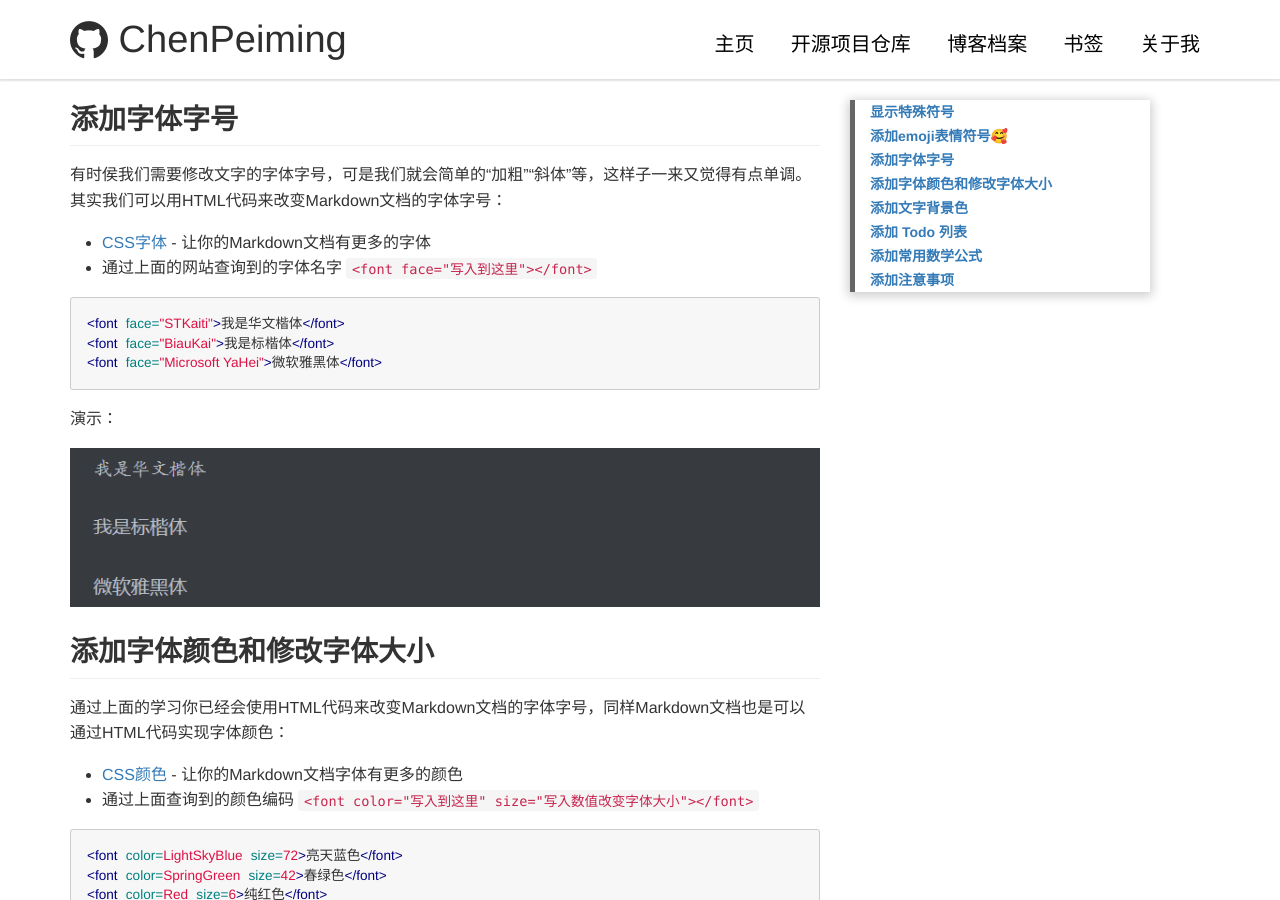
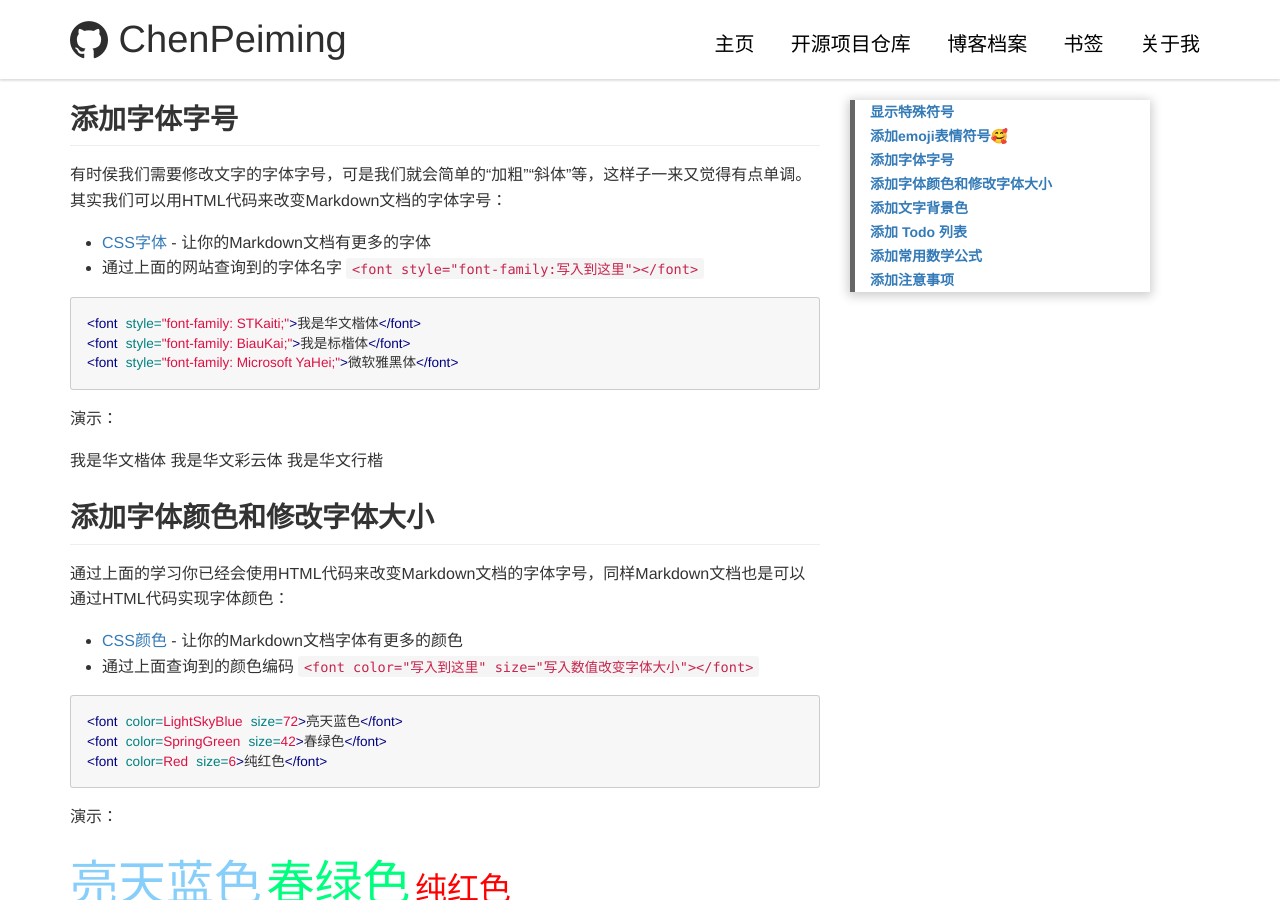
Before and after one commit to MingTechPro/ChenPeiming52001.github.io, a Jekyll site: the page built from _posts/2023/2023-12-14-Blog-Advanced-Found.md, in a window 1280 px wide and 900 px high, scrolled down 1198 px. Built offline with Jekyll 4.4.1, drawn with Linux system fonts in a browser that asks for light colours; formulas are drawn with MathJax 3; comment, search, counter and statistics services are not loaded.

Commit message:
上传文章

````diff
--- a/_posts/2023/2023-12-14-Blog-Advanced-Found.md
+++ b/_posts/2023/2023-12-14-Blog-Advanced-Found.md
@@ -58,17 +58,21 @@ tags:
 有时侯我们需要修改文字的字体字号，可是我们就会简单的“加粗”“斜体”等，这样子一来又觉得有点单调。<br>其实我们可以用HTML代码来改变Markdown文档的字体字号：
 
 - [CSS字体](https://www.jb51.net/css/67658.html) - 让你的Markdown文档有更多的字体
-- 通过上面的网站查询到的字体名字 `<font face="写入到这里"></font>`
+- 通过上面的网站查询到的字体名字 `<font style="font-family:写入到这里"></font>`
 
 ```html
-<font face="STKaiti">我是华文楷体</font>
-<font face="BiauKai">我是标楷体</font>
-<font face="Microsoft YaHei">微软雅黑体</font>
+<font style="font-family: STKaiti;">我是华文楷体</font>
+<font style="font-family: BiauKai;">我是标楷体</font>
+<font style="font-family: Microsoft YaHei;">微软雅黑体</font>
 ```
 
 演示：
 
-[![字体字号](/images/2023/2023-12-14-Blog-Advanced-Found/2023-12-14-Blog-Advanced-Found-1.png)](/images/2023/2023-12-14-Blog-Advanced-Found/2023-12-14-Blog-Advanced-Found-1.png)
+<font style="font-family: STKaiti;">我是华文楷体</font>
+
+<font style="font-family: STCaiyun;">我是华文彩云体</font>
+
+<font style="font-family: STXingkai;">我是华文行楷</font>
 
 ## 添加字体颜色和修改字体大小
 
````
Also changed, not shown: _posts/2023/2023-12-12-create-blog.md (+12 -10 lines), images/2023/2023-12-14-Blog-Advanced-Found/2023-12-14-Blog-Advanced-Found-1.png (deleted), images/2023/2023-12-14-Blog-Advanced-Found/2023-12-14-Blog-Advanced-Found-2.png (deleted).
